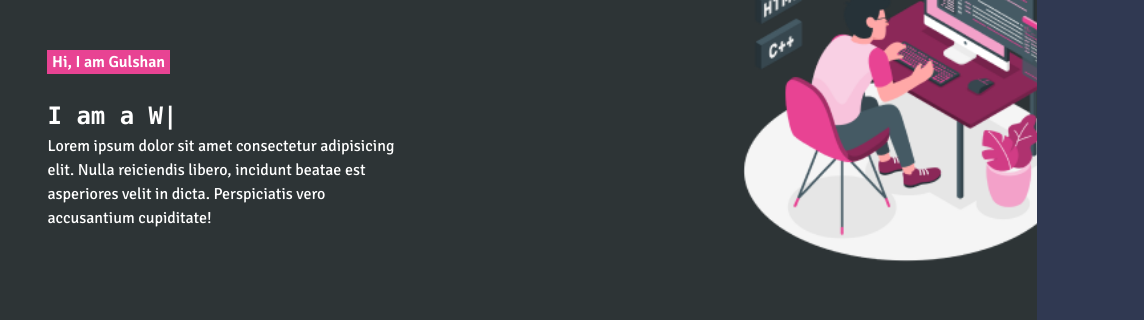
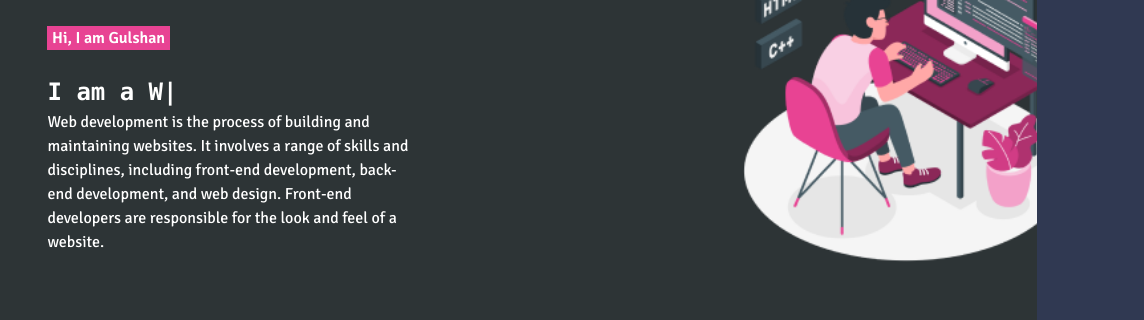
Before and after one commit to milanpradhan1998/resume-profile, a plain HTML site: page index.html in a window 1280 px wide. Shown: the part 251-571 px from the top of the page, 136-1280 px from the left. Drawn offline with nearby package versions, Linux system fonts and the light colour scheme.

Commit message:
description update

```diff
--- a/index.html
+++ b/index.html
@@ -83,9 +83,11 @@
                     <span class="text-center auto-type text-white"></span>
                   </p>
                   <p class="d-none d-lg-block d-md-block">
-                    Lorem ipsum dolor sit amet consectetur adipisicing elit.
-                    Nulla reiciendis libero, incidunt beatae est asperiores
-                    velit in dicta. Perspiciatis vero accusantium cupiditate!
+                    Web development is the process of building and maintaining
+                    websites. It involves a range of skills and disciplines,
+                    including front-end development, back-end development, and
+                    web design. Front-end developers are responsible for the
+                    look and feel of a website.
                   </p>
                 </div>
               </div>
```
